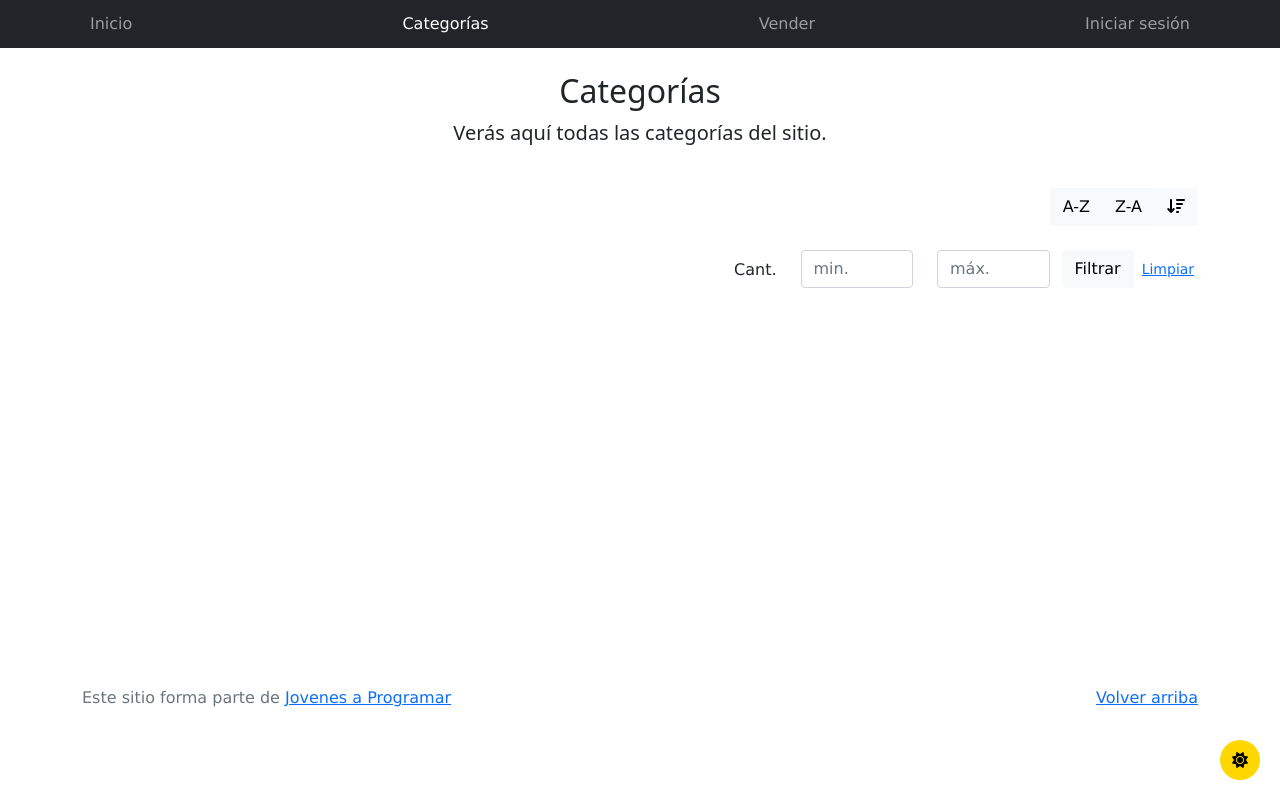
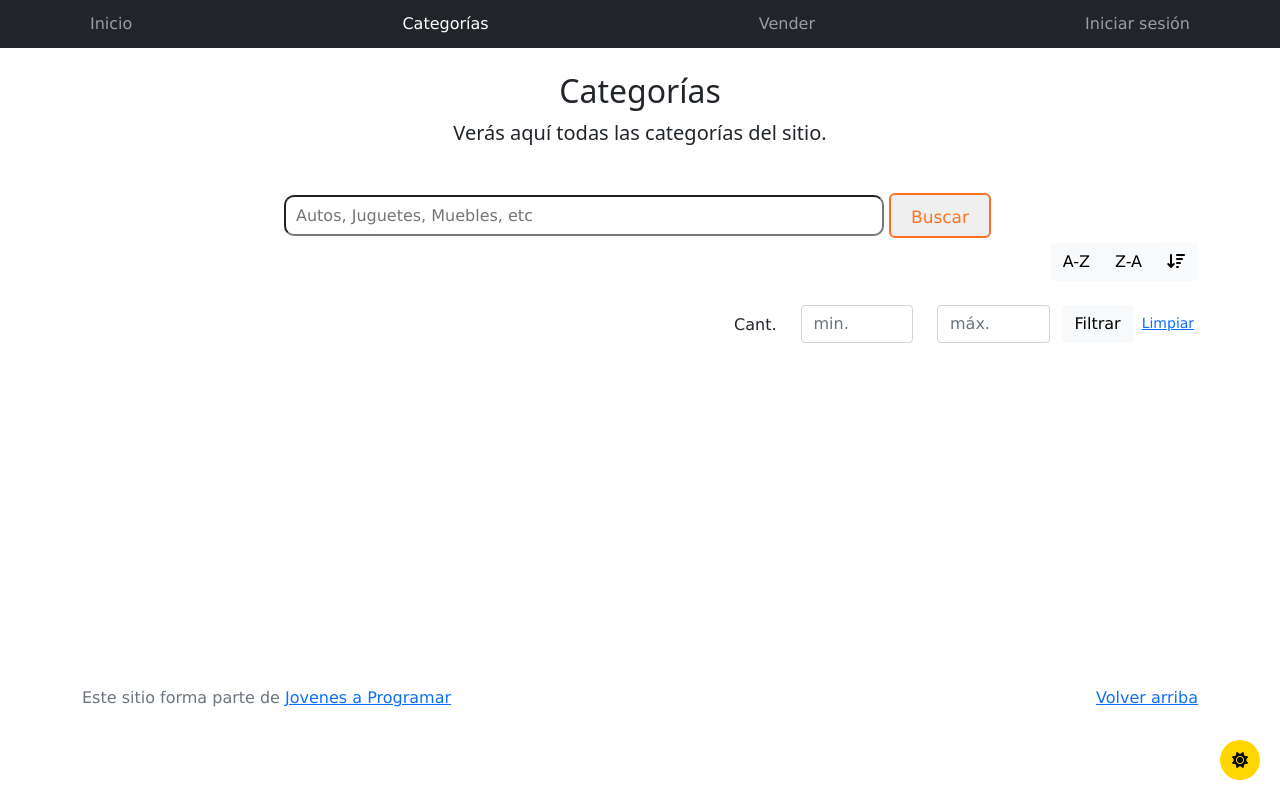
Before and after one commit to adrianfurtado-dev/subgrupo4, a plain HTML site: page categories.html in a window 1280 px wide. Drawn offline with Linux system fonts and the light colour scheme; no server answers.

Commit message:
buscador

```diff
--- a/categories.html
+++ b/categories.html
@@ -56,6 +56,10 @@
         <p class="lead">Verás aquí todas las categorías del sitio.</p>
       </div>
       <div class="container">
+        <form action="../../form-result.php" method="post" target="_blank" class="buscador">
+            <input type="search" class="barrabuscar" name="busquedacat" placeholder="Autos, Juguetes, Muebles, etc">
+            <button class="boton-buscar" role="button">Buscar</button>
+        </form>
         <div class="row">
           <div class="col text-end">
             <div
--- a/css/styles.css
+++ b/css/styles.css
@@ -192,3 +192,64 @@ a.custom-card:hover {
 .max-content {
   width: max-content;
 }
+
+.buscador{
+  display: flex;
+  justify-content: center;
+  align-items: center;
+  border-radius: 5px;
+}
+
+.barrabuscar{
+  width: 119%;
+  max-width: 600px;
+  padding: 10px;
+  display: flex;
+  align-items: center;
+  border-radius: 10px;
+  height: 2.6em;
+  position: relative;
+  overflow: hidden;
+}
+
+.boton-buscar{
+  --color: #ff7221;
+  font-family: inherit;
+  display: inline-block;
+  width: 6em;
+  height: 2.6em;
+  line-height: 2.5em;
+  overflow: hidden;
+  margin: 5px;
+  font-size: 17px;
+  z-index: 1;
+  color: var(--color);
+  border: 2px solid var(--color);
+  border-radius: 6px;
+  position: relative;
+}
+
+.boton-buscar::before {
+  position: absolute;
+  content: "";
+  background: var(--color);
+  width: 150px;
+  height: 200px;
+  z-index: -1;
+  border-radius: 50%;
+}
+
+.boton-buscar:hover {
+  color: white;
+}
+
+.boton-buscar:before {
+  top: 100%;
+  left: 100%;
+  transition: .3s all;
+}
+
+.boton-buscar:hover::before {
+  top: -30px;
+  left: -30px;
+}
```
